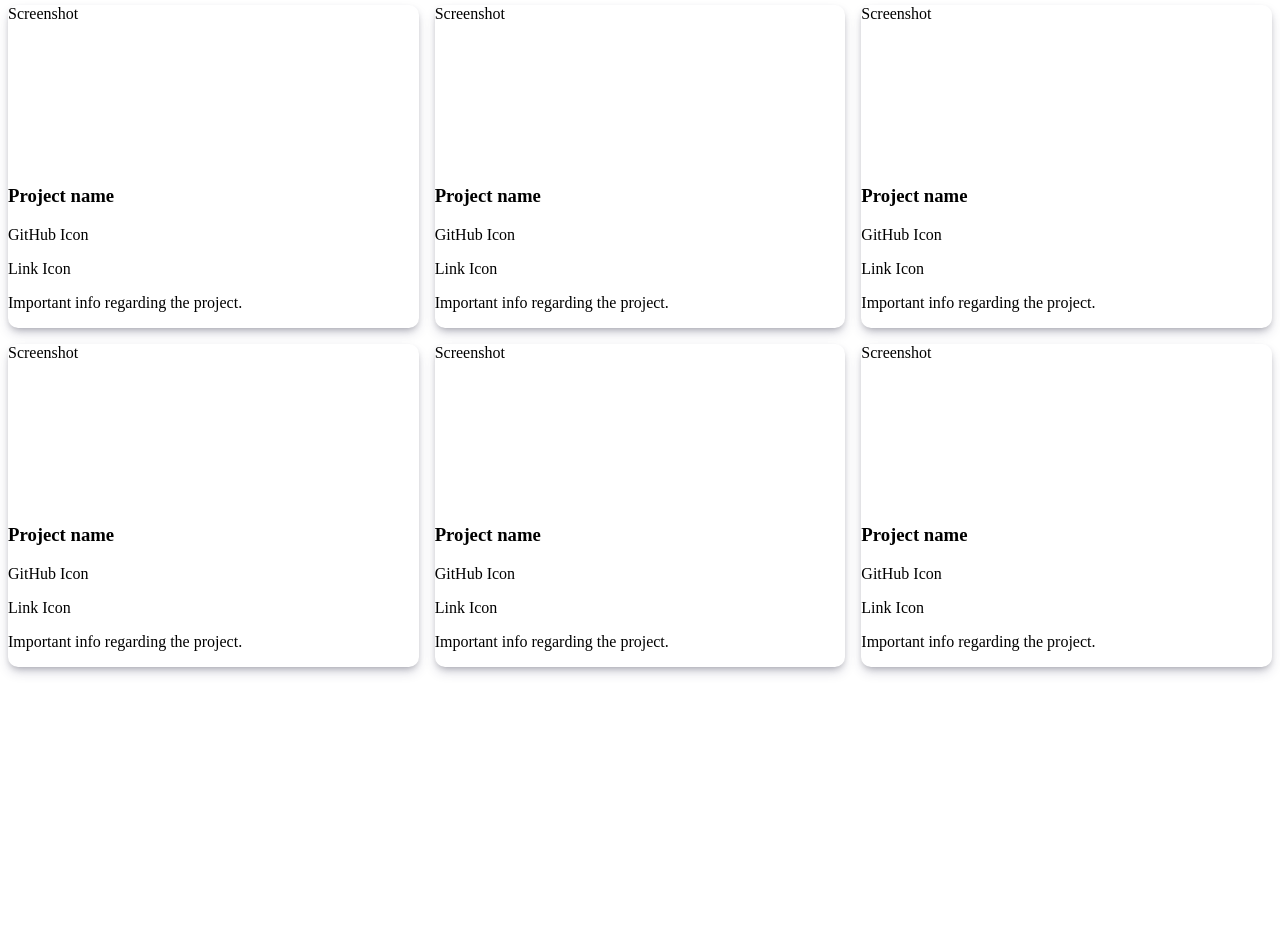
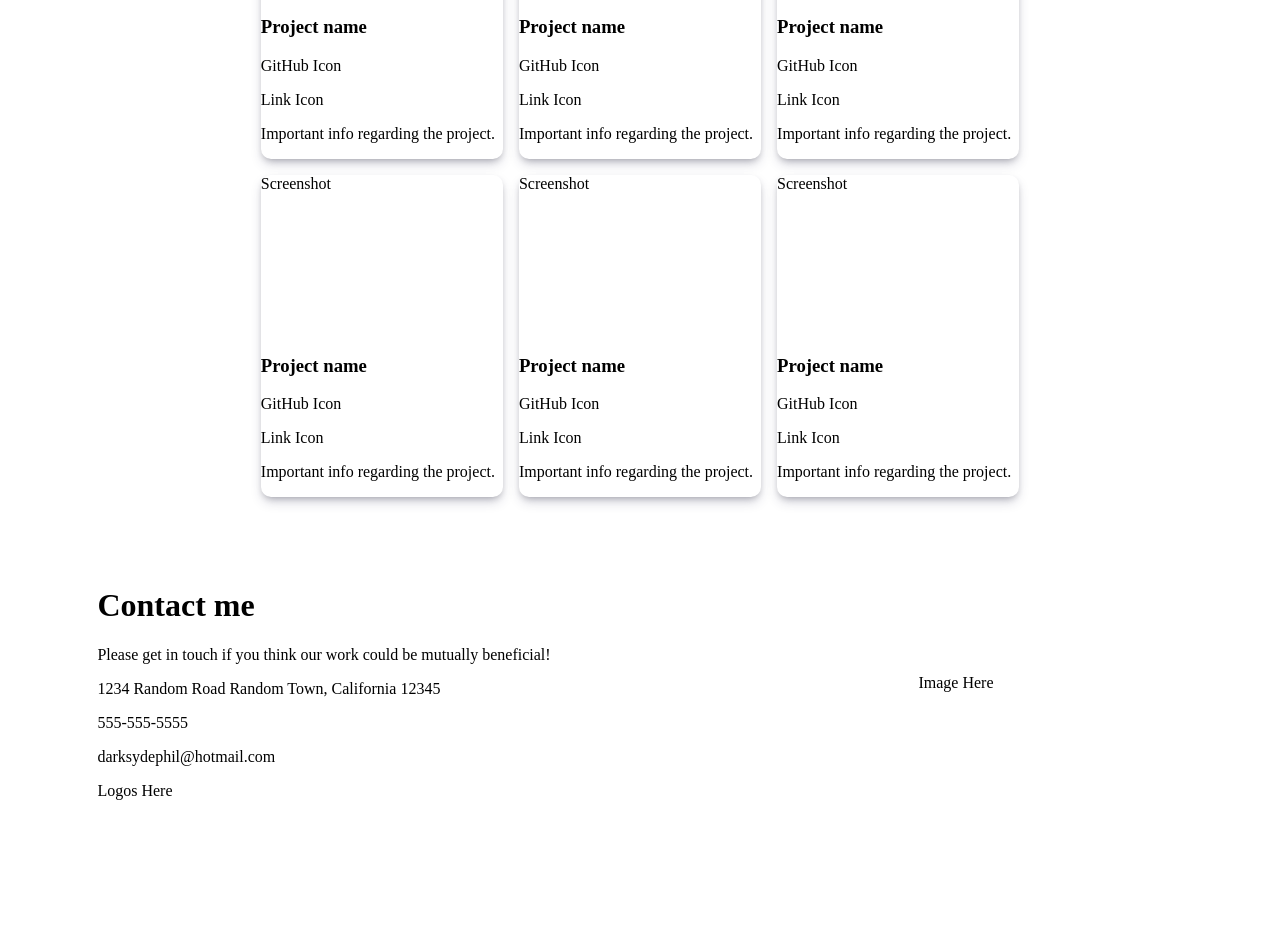
Before and after one commit to livingstonm6/odin-portfolio, a plain HTML site: page index.html in a window 1280 px wide. Shown: the part 623-1564 px from the top of the page. After the commit the page ends 1499 px from the top, so only its background shows below. Drawn offline with Linux system fonts and the light colour scheme.

Commit message:
Removed extra row in Projects container.

```diff
--- a/styles.css
+++ b/styles.css
@@ -14,6 +14,7 @@ body{
 
 .middle{
     grid-row: 2 / 3;
+    padding: 0 20%;
 }
 
 .bottom{
@@ -33,7 +34,7 @@ body{
 .projects-container{
     display: grid;
     grid-template-columns:1fr 1fr 1fr;
-    grid-template-rows: 1fr 1fr 1fr;
+    grid-template-rows: 1fr 1fr;
     gap: 16px;
 }
 
```
